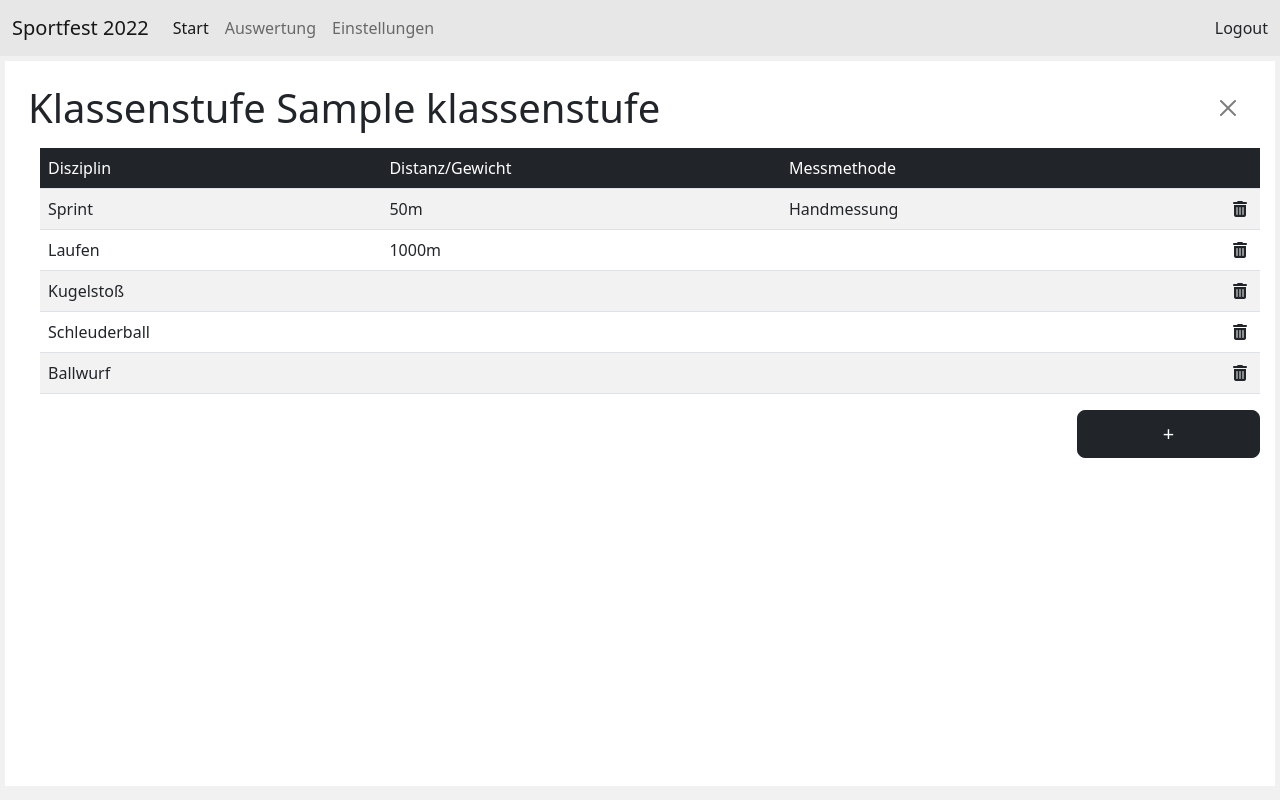
After one commit to Max-sgh/InfoProjekt, a Flask app: template templates/settingsGradeLevel.html in a window 1280 px wide. The commit adds this page. Run offline with Flask 2, Linux system fonts and the light colour scheme; the template is opened without the code that fills it: most values are stand-ins (such as "Sample title", 1, 10 or a date in 2020); some libraries are stand-ins or nearby versions.

Commit message:
GUI bis Verwaltung der Klassen/Klassenstufen

```diff
--- a/main.py
+++ b/main.py
@@ -6,6 +6,9 @@ import sqlite3
 
 app = Flask(__name__, static_folder="static")
 
+#
+# https://www.bundesjugendspiele.de/handbuch/wettkampf-leichtathletik/auswertung-formeln-und-beispiele-zur-punkteberechnung/
+#
 @app.route('/')
 def home():
     station = "Wurf 1"
@@ -55,6 +58,7 @@ def evaluation():
 
     return render_template("evaluation.html", schueler=schueler)
 
+
 @app.route('/settings')
 def settings():
     if request.args.get('section') == None:
@@ -69,5 +73,112 @@ def settings_class():
     klasse = request.args.get('class')
     return render_template("settingsClass.html", klasse=klasse)
 
+@app.route('/settings/gradelevel')
+def settings_gradelevel():
+    if request.args.get('id') == None:
+        return redirect(url_for("home"))
+    klassenstufe = request.args.get("id")
+    return render_template("settingsGradeLevel.html", klassenstufe = klassenstufe)
+
+#
+# API Requests
+#
+@app.route('/settings/class/getstudents')
+def getUser():
+    #
+    # Alle Schüler der Klasse als JSON (?) zurückgeben
+    #
+    if request.args.get('klasse') == None:
+        return "error"
+    else:
+        klasse = request.args.get('klasse')
+        print("Get User of class " + klasse)
+        students = ""
+        if klasse == "none":
+            # Schüler ohne Klasse zurückgeben
+            students = '{"students": [{"schuelerNr":"1" , "firstname":"Aico" , "lastname":"Aillary" , "geschlecht":"u"}, {"schuelerNr":"5" , "firstname":"Dico" , "lastname":"Dillary" , "geschlecht":"m"}, {"schuelerNr":"6" , "firstname":"Eico" , "lastname":"Eillary" , "geschlecht":"u"}]}'
+        else:
+            # Schüler einer bestimmte Klasse zurückgeben
+            students = '{"students": [{"schuelerNr":"1" , "firstname":"Aico" , "lastname":"Aillary" , "geschlecht":"u"}, {"schuelerNr":"5" , "firstname":"Dico" , "lastname":"Dillary" , "geschlecht":"m"}]}'
+
+        return students
+
+@app.route('/settings/class/addstudent')
+def addUser():
+    #
+    # Benutzer mit ID zu Klasse hinzufügen
+    #
+    if request.args.get('id') == None or request.args.get('klasse') == None:
+        return "error"
+    else:
+        id = request.args.get('id')
+        klasse = request.args.get('klasse')
+        print("Add user #" + id + " to Class " + klasse + "\n")
+        return "success"
+
+@app.route('/settings/class/removestudent')
+def removeUser():
+    #
+    # Benutzer mit ID aus Klasse entfernen
+    #
+    if request.args.get('id') == None:
+        return "error"
+    else:
+        id = request.args.get('id')
+        print("Remove user #" + id)
+        return "success"
+
+@app.route('/settings/gradelevel/getdisciplines')
+def getdiscipline():
+    #
+    # eingetragene Disziplinen der Klassenstufe zurückgeben
+    #
+    if request.args.get('id') == None:
+        return "error"
+    else:
+        # bei keinen vorhanden Disziplinen "" zurückgeben
+        data = "sprint,50,h;laufen,1000;kugelstoss;schleuderball;ballwurf,200"
+        return data
+
+@app.route('/settings/gradelevel/removediscipline')
+def removediscipline():
+    #
+    # Disziplin von Klassenstufe entfernen
+    #
+    if request.args.get('gradelevel') == None or request.args.get('discipline') == None:
+        return "error"
+    else:
+        gradelevel = request.args.get('gradelevel')
+        discipline = request.args.get('discipline')
+        print("Remove discipline '" + discipline + "' from gradelevel #" + gradelevel)
+        return "success"
+
+@app.route('/settings/gradelevel/adddiscipline')
+def adddiscipline():
+    #
+    # Disziplin einer Klassenstufe hinzufügen
+    #
+    if request.args.get('data') == None:
+        return "error"
+    else:
+        arg = request.args.get('data')
+        data = arg.split(',')
+        print("Add '" + data[1] + "' to Grade Level #" + data[0])
+        gradelevel = data[0]
+        discipline = data[1]
+        if discipline == "sprint":
+            distanz = data[2]
+            messung = data[3]
+            print("Sprint - " + distanz + "m " + messung)
+        elif discipline == "laufen":
+            distanz = data[2]
+            print("Laufen " + distanz + "m")
+        elif discipline == "ballwurf":
+            gewicht = data[2]
+            print("Ballwurf " + gewicht + "g")
+        else:
+            print("Andere Disziplin - " + discipline)
+        return "success"
+
 if __name__ == "__main__":
     app.run(host="0.0.0.0", debug=True)
--- /dev/null
+++ b/templates/settingsGradeLevel.html
@@ -0,0 +1,298 @@
+{% extends "base.html" %}
+{% block title %} Klasse {{klasse}} {% endblock %}
+
+{% block header%}
+<style>
+    .clickable {
+        cursor: pointer;
+    }
+
+    .fa-solid {
+        margin-left: 5px;
+        margin-right: 5px;
+    }
+</style>
+<script>
+    _klassenstufe = "{{klassenstufe}}";
+    _disziplinen = "";
+    _disziplinenVerfugbar = ["sprint", "laufen", "hochsprung", "weitsprung", "kugelstoss", "schleuderball", "ballwurf"];
+    _alledisziplinen = ["sprint", "laufen", "hochsprung", "weitsprung", "kugelstoss", "schleuderball", "ballwurf"]
+</script>
+{% endblock %}
+
+{% block content %}
+<div class="d-flex">
+    <h1 class="fs-1 fw-normal p-2 flex-grow-1" id="heading">Klassenstufe {{klassenstufe}}</h1>
+    <button type="button" class="btn btn-close p-4" onclick="btnCloseClick()"></button>
+</div>
+<div id="alertPlaceholder"></div>
+
+<div id="content" style="margin-left: 20px;">
+    <table class="table table-striped table-condensed">
+        <thead class="bg-dark" , style="color: white;">
+            <tr>
+                <td>Disziplin</td>
+                <td>Distanz/Gewicht</td>
+                <td colspan="2">Messmethode</td>
+            </tr>
+        </thead>
+        <tbody id="tbody">
+        </tbody>
+    </table>
+    <div class="d-flex flex-row-reverse">
+        <button type="button" onclick="erstelleModal()" class="btn btn-lg btn-dark flex-row-reverse" style="width: 15%;"
+            data-bs-toggle="modal" data-bs-target="#staticBackdrop"> + </button>
+    </div>
+
+    <div class="modal fade modal-xl" id="staticBackdrop" data-bs-backdrop="static" data-bs-keyboard="false"
+        tabindex="-1" aria-labelledby="staticBackdropLabel" aria-hidden="true">
+        <div class="modal-dialog">
+            <div class="modal-content">
+                <div class="modal-header">
+                    <h1 class="modal-title fs-5" id="staticBackdropLabel">Disziplin hinzufügen</h1>
+                    <button type="button" class="btn-close" data-bs-dismiss="modal" aria-label="Close"></button>
+                </div>
+                <div class="modal-body">
+                    <select id="modalSelect" onchange="selectChanged()" class="form-select">
+                        <option>Bitte Disziplin auswählen</option>
+                        <option>Sprint</option>
+                        <option>Laufen</option>
+                        <option>Hochsprung</option>
+                        <option>Weitsprung</option>
+                        <option>Kugelstoß</option>
+                        <option>Schleuderball</option>
+                        <option>Ballwurf</option>
+                    </select>
+
+                    <div id="modalExtra">
+
+                    </div>
+                </div>
+                <div class="modal-footer">
+                    <button type="button" class="btn btn-secondary" data-bs-dismiss="modal">Schließen</button>
+                    <button type="button" class="btn btn-primary" onclick="save()">Speichern</button>
+                </div>
+            </div>
+        </div>
+    </div>
+
+</div>
+
+<template id="templateSprint">
+    <select id="modalSelectSprint" class="form-select" style="margin-top: 10px;">
+        <option>50m</option>
+        <option>75m</option>
+        <option>100m</option>
+    </select>
+    <div class="form-check" style="margin-top: 10px;">
+        <input class="form-check-input" type="radio" name="radioMessung" id="radioHandmessung" checked>
+        <label class="form-check-label" for="radioHandmessung">
+            Handmessung
+        </label>
+    </div>
+    <div class="form-check">
+        <input class="form-check-input" type="radio" name="radioMessung" id="radioEMessung">
+        <label class="form-check-label" for="radioEMessung">
+            Elektronische Messung
+        </label>
+    </div>
+</template>
+<template id="templateLaufen">
+    <select id="modalSelectLaufen" class="form-select" style="margin-top: 10px;">
+        <option>1000m</option>
+        <option>2000m</option>
+        <option>3000m</option>
+    </select>
+</template>
+<template id="templateBallwurf">
+    <select id="modalSelectBallwurf" class="form-select" style="margin-top: 10px;">
+        <option>200g-Ballwurf</option>
+        <option>80g-Schlagballwurf</option>
+    </select>
+</template>
+
+<script>
+    function erstelleModal() {
+        document.getElementById("modalSelect").selectedIndex = 0;
+        selectChanged();
+        html = "<option>Bitte Disziplin auswählen</option>";
+        for (i = 0; i < _disziplinenVerfugbar.length; i++) {
+            disziplin = _disziplinenVerfugbar[i];
+            if (disziplin == "sprint")
+                html += "<option>Sprint</option>";
+            else if (disziplin == "laufen")
+                html += "<option>Laufen</option>";
+            else if (disziplin == "hochsprung")
+                html += "<option>Hochsprung</option>";
+            else if (disziplin == "weitsprung")
+                html += "<option>Weitsprung</option>";
+            else if (disziplin == "kugelstoss")
+                html += "<option>Kugelstoß</option>";
+            else if (disziplin == "schleuderball")
+                html += "<option>Schleuderball</option>";
+            else if (disziplin == "ballwurf")
+                html += "<option>Ballwurf</option>";
+        }
+        document.getElementById("modalSelect").innerHTML = html;
+    }
+
+    function btnCloseClick() {
+        window.location.href = "/settings?section=class";
+    }
+
+    function selectChanged() {
+        select = document.getElementById("modalSelect").value;
+        html = "";
+        if (select == "Sprint") {
+            html = document.getElementById("templateSprint").innerHTML;
+        } else if (select == "Laufen") {
+            html = document.getElementById("templateLaufen").innerHTML;
+        } else if (select == "Ballwurf") {
+            html = document.getElementById("templateBallwurf").innerHTML;
+        } else {
+            html = "";
+        }
+        document.getElementById("modalExtra").innerHTML = html;
+    }
+
+    function save() {
+        disziplin = document.getElementById("modalSelect").value;
+        data = "";
+        if (disziplin == "Bitte Disziplin auswählen") {
+            $('#staticBackdrop').modal('hide');
+        } else if (disziplin == "Sprint") {
+            distanz = document.getElementById("modalSelectSprint").value;
+            if (distanz == "50m")
+                distanz = "50";
+            else if (distanz == "75m")
+                distanz = "75";
+            else
+                distanz = "100"
+            messung = document.getElementById("radioHandmessung").checked == true ? "h" : "e";
+            data = _klassenstufe + ",sprint," + distanz + "," + messung;
+        } else if (disziplin == "Laufen") {
+            distanz = document.getElementById("modalSelectLaufen").value;
+            if (distanz == "1000m")
+                distanz = "1000";
+            else if (distanz == "2000m")
+                distanz = "2000";
+            else
+                distanz = "3000";
+            data = _klassenstufe + ",laufen," + distanz;
+        } else if (disziplin == "Hochsprung")
+            data = _klassenstufe + ",hochsprung";
+        else if (disziplin == "Weitsprung")
+            data = _klassenstufe + ",weitsprung";
+        else if (disziplin == "Kugelstoß")
+            data = _klassenstufe + ",kugelstoss";
+        else if (disziplin == "Schleuderball")
+            data = _klassenstufe + ",schleuderball";
+        else if (disziplin == "Ballwurf") {
+            gewicht = document.getElementById("modalSelectBallwurf").value == "200g-Ballwurf" ? "200" : "80";
+            data = _klassenstufe + ",ballwurf," + gewicht;
+        }
+
+        console.log(data);
+        xhr = new XMLHttpRequest();
+        xhr.onreadystatechange = function () {
+            if (xhr.readyState == 4 && xhr.status == 200) {
+                response = xhr.responseText;
+                if (response == "error") {
+                    document.getElementById("alertPlaceholder").innerHTML = '<div id="alertBox" class="alert alert-danger" role="alert">Interner Server-Fehler - Seite bitte neu laden oder Administrator kontaktieren!</div>';
+                } else {
+                    getdisciplines();
+                }
+                $('#staticBackdrop').modal('hide');
+            }
+        }
+        xhr.open("GET", "/settings/gradelevel/adddiscipline?data=" + data, true);
+        xhr.send();
+
+    }
+
+    function getdisciplines() {
+        _disziplinenVerfugbar = Array.from(_alledisziplinen);
+        xhr = new XMLHttpRequest();
+        xhr.onreadystatechange = function () {
+            if (xhr.readyState == 4 && xhr.status == 200) {
+                response = xhr.responseText;
+                console.log(response);
+                _disziplinen = response;
+                if (response == "error") {
+                    document.getElementById("alertPlaceholder").innerHTML = '<div id="alertBox" class="alert alert-danger" role="alert">Interner Server-Fehler - Seite bitte neu laden oder Administrator kontaktieren!</div>';
+                    _disziplinen = "";
+                }
+                erstelleTabelle();
+            }
+        }
+        xhr.open("GET", "/settings/gradelevel/getdisciplines?id=" + _klassenstufe, true);
+        xhr.send();
+    }
+
+    function erstelleTabelle() {
+        disziplinen = _disziplinen.split(";");
+        console.log(disziplinen);
+        if (_disziplinen == "") {
+            document.getElementById("tbody").innerHTML = '<tr><td colspan="4" style="font-style: italic; text-align: center;">Keine Einträge vorhanden</td></tr>';
+            return;
+        }
+        html = "";
+        for (i = 0; i < disziplinen.length; i++) {
+            disziplin = disziplinen[i].split(",")[0];
+            if (disziplin == "sprint") {
+                distanz = disziplinen[i].split(",")[1];
+                messung = disziplinen[i].split(",")[2] == "h" ? "Handmessung" : "Elektronische Messung";
+                if (distanz == "50")
+                    distanz = "50m";
+                else if (distanz == "75")
+                    distanz = "75m";
+                else
+                    distanz = "100m"
+                html += "<tr><td>Sprint</td><td>" + distanz + "</td><td>" + messung + "</td><td style='text-align: right;'><i class='fa-solid fa-trash-can clickable'onclick='removeDiscipline(\"" + disziplin + "\")'></i></td></tr>"
+            } else if (disziplin == "laufen") {
+                distanz = disziplinen[i].split(",")[1];
+                if (distanz == "1000")
+                    distanz = "1000m";
+                else if (distanz == "2000")
+                    distanz = "2000m";
+                else
+                    distanz = "3000m";
+                html += "<tr><td>Laufen</td><td>" + distanz + "</td><td></td><td style='text-align: right;'><i class='fa-solid fa-trash-can clickable'onclick='removeDiscipline(\"" + disziplin + "\")'></i></td></tr>"
+            } else if (disziplin == "hochsprung")
+                html += "<tr><td>Hochsprung</td><td></td><td></td><td style='text-align: right;'><i class='fa-solid fa-trash-can clickable'onclick='removeDiscipline(\"" + disziplin + "\")'></i></td></tr>"
+            else if (disziplin == "weitsprung")
+                html += "<tr><td>Witsprung</td><td></td><td></td><td style='text-align: right;'><i class='fa-solid fa-trash-can clickable'onclick='removeDiscipline(\"" + disziplin + "\")'></i></td></tr>"
+            else if (disziplin == "kugelstoss")
+                html += "<tr><td>Kugelstoß</td><td></td><td></td><td style='text-align: right;'><i class='fa-solid fa-trash-can clickable'onclick='removeDiscipline(\"" + disziplin + "\")'></i></td></tr>"
+            else if (disziplin == "schleuderball")
+                html += "<tr><td>Schleuderball</td><td></td><td></td><td style='text-align: right;'><i class='fa-solid fa-trash-can clickable'onclick='removeDiscipline(\"" + disziplin + "\")'></i></td></tr>"
+            else if (disziplin == "ballwurf") {
+                gewicht = disziplinen[i].split(",")[1] == "200" ? "200g-Ballwurf" : "80g-Schlagballwurf";
+                html += "<tr><td>Ballwurf</td><td></td><td></td><td style='text-align: right;'><i class='fa-solid fa-trash-can clickable'onclick='removeDiscipline(\"" + disziplin + "\")'></i></td></tr>"
+            }
+            index = _disziplinenVerfugbar.indexOf(disziplin);
+            if (index != -1)
+                _disziplinenVerfugbar.splice(index, 1);
+        }
+        document.getElementById("tbody").innerHTML = html;
+        console.log(_disziplinenVerfugbar);
+    }
+
+    function removeDiscipline(disziplin) {
+        xhr = new XMLHttpRequest();
+        xhr.onreadystatechange = function () {
+            if (xhr.readyState == 4 && xhr.status == 200) {
+                response = xhr.responseText;
+                if (response == "error") {
+                    document.getElementById("alertPlaceholder").innerHTML = '<div id="alertBox" class="alert alert-danger" role="alert">Interner Server-Fehler - Seite bitte neu laden oder Administrator kontaktieren!</div>';
+                } else {
+                    getdisciplines();
+                }
+            }
+        }
+        xhr.open("GET", "/settings/gradelevel/removediscipline?gradelevel=" + _klassenstufe + "&discipline=" + disziplin, true);
+        xhr.send();
+    }
+    getdisciplines();
+</script>
+{% endblock %}
```
Also changed, not shown: templates/settings.html (+2 -5 lines), templates/settingsClass.html (+100 -14 lines).
